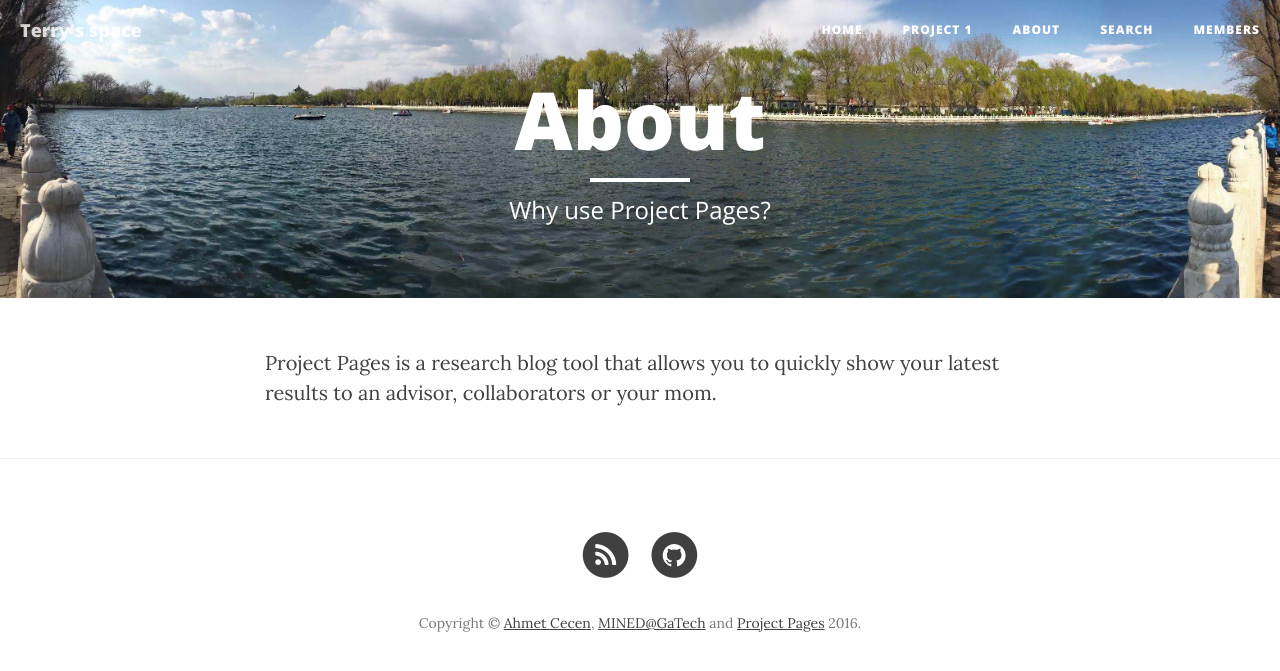
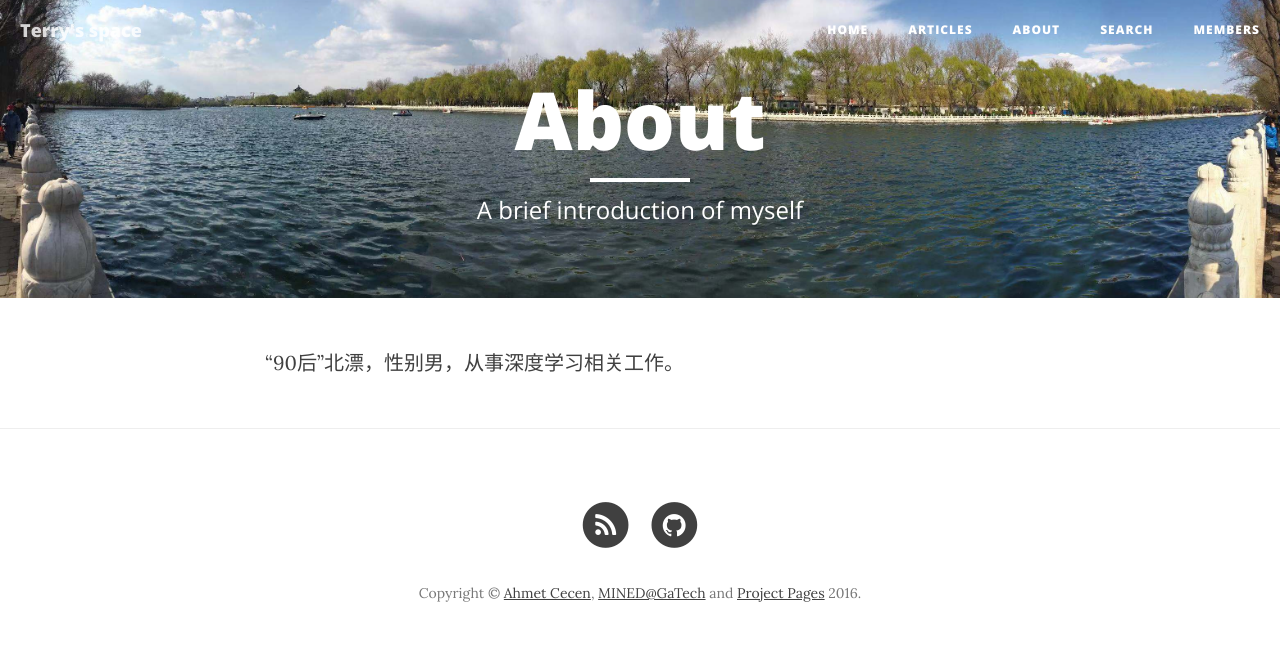
Before and after one commit to TerryBryant/TerryBryant.github.io, a Jekyll site: the page built from about.md, in a window 1280 px wide. Shown: the top 671 px of the page. Built offline with Jekyll 4.4.1, drawn with Linux system fonts in a browser that asks for light colours; nearby versions of some CDN libraries.

Commit message:
update config.yaml

```diff
--- a/about.md
+++ b/about.md
@@ -1,8 +1,8 @@
 ---
 layout: page
 title: "About"
-description: "Why use Project Pages?"
+description: "A brief introduction of myself"
 header-img: "img/home-bg.jpg"
 ---
 
-Project Pages is a research blog tool that allows you to quickly show your latest results to an advisor, collaborators or your mom.
+“90后”北漂，性别男，从事深度学习相关工作。
--- a/projects/project1.md
+++ b/projects/project1.md
@@ -1,7 +1,7 @@
 ---
 layout: project
-title: "Project 1"
-description: "Description of Project #1"
+title: "Articles"
+description: "All my articles"
 header-img: "img/home-bg.jpg"
 category: project1
 ---
```
